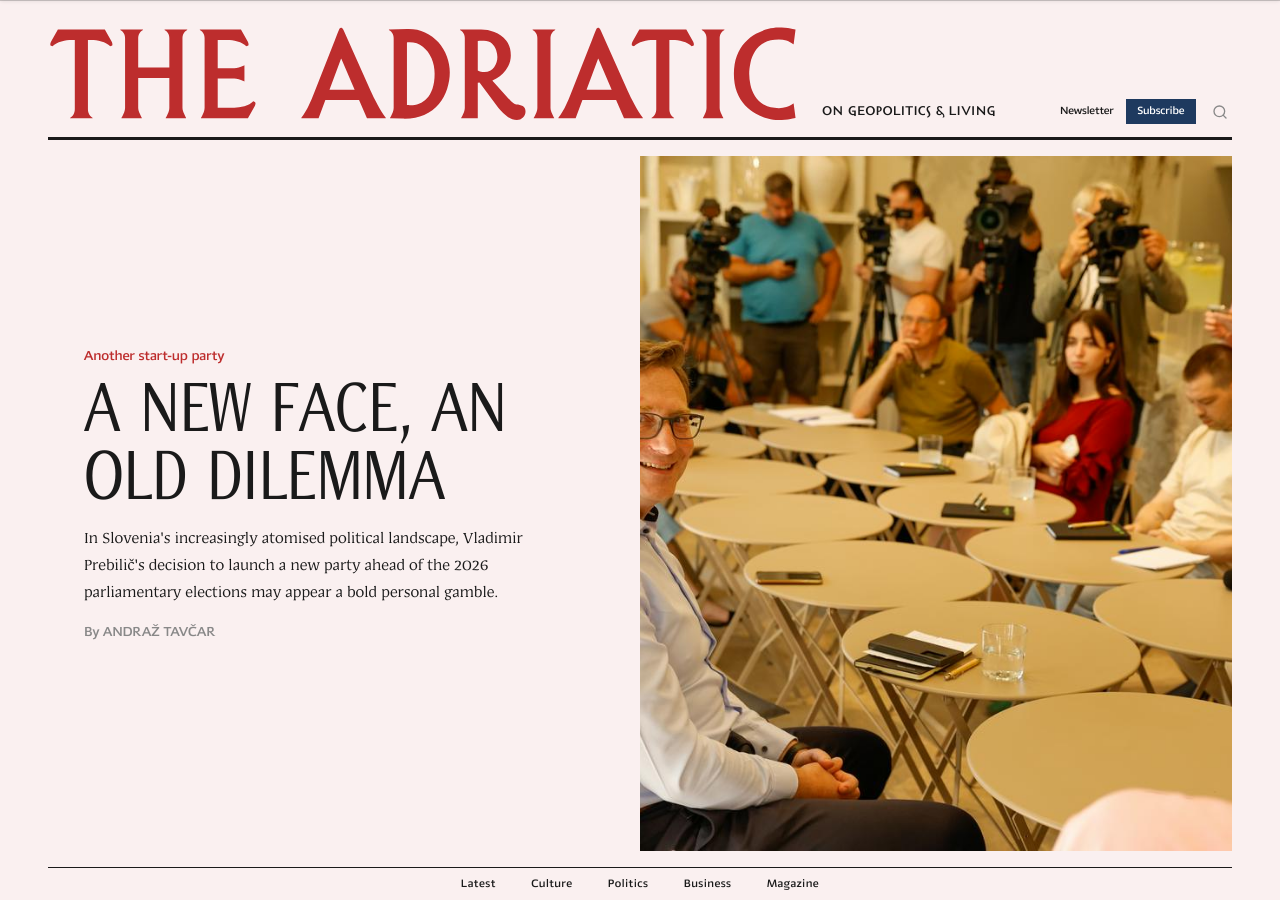
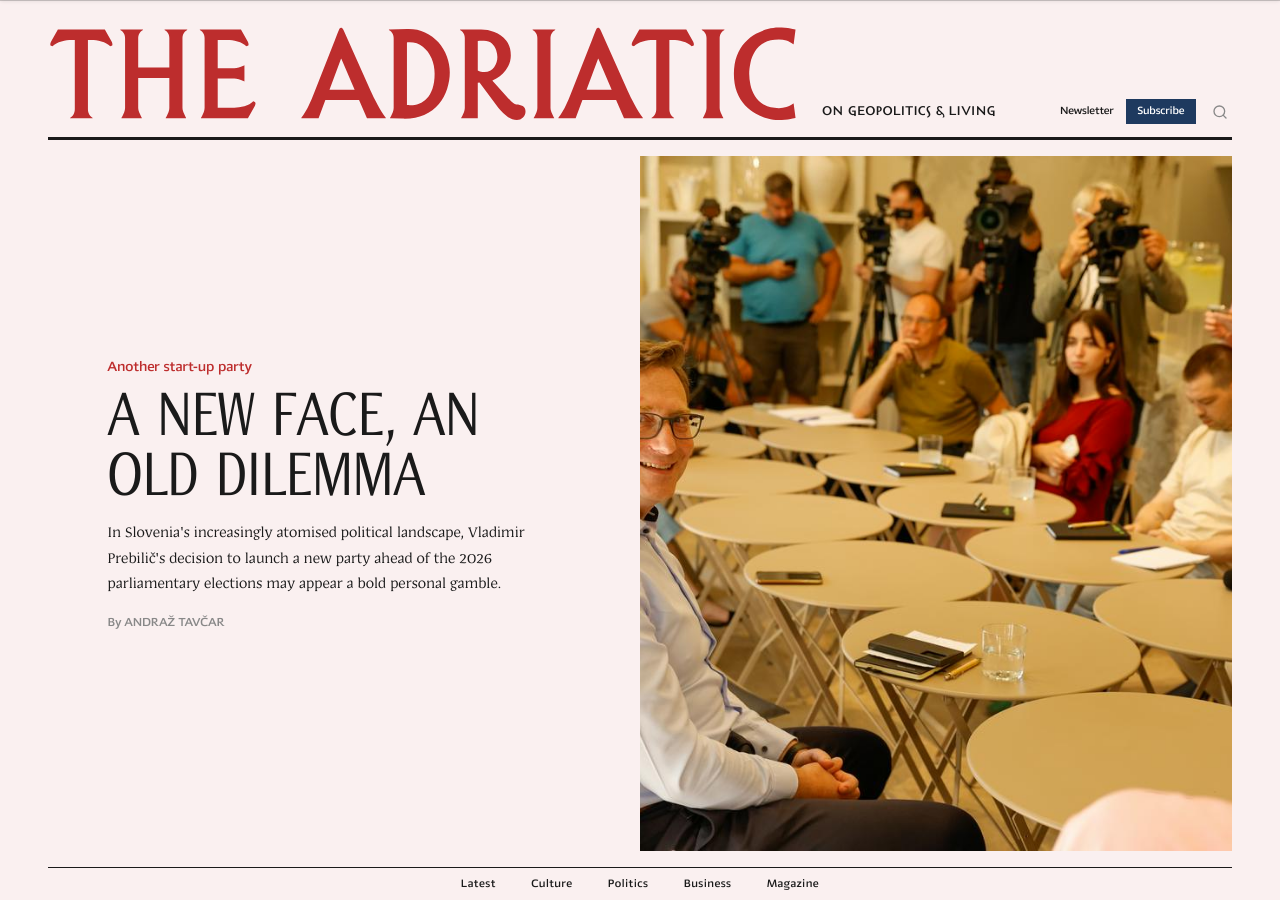
Before and after one commit to tramci/adriatic-website, a Jekyll site: the page built from index.html, in a window 1280 px wide and 900 px high. Built offline with Jekyll 4.4.1, drawn with Linux system fonts in a browser that asks for light colours; the list of posts is cut into pages by our own code.

```diff
--- a/assets/css/main.css
+++ b/assets/css/main.css
@@ -607,21 +607,21 @@
 }
 
 .hero-text {
-  padding: var(--z-ds-space-xxl) 1.5rem;
+  padding: clamp(2rem, 1rem + 3vw, 4rem) clamp(1rem, 0.5rem + 2vw, 2.5rem);
   display: flex;
   flex-direction: column;
   justify-content: center;
   align-items: flex-start;
   text-align: left;
   color: #1a1a1a;
-  max-width: 520px;
+  max-width: clamp(400px, 300px + 15vw, 600px);
   margin-left: auto;
   margin-right: auto;
 }
 
 .hero-text .category-tag {
   font-family: 'SajJY', Verdana, sans-serif;
-  font-size: var(--z-ds-fontsize-14);
+  font-size: clamp(0.8rem, 0.5rem + 0.5vw, 1.2rem);
   font-weight: 700;
   color: #bd2d2d;
   margin-bottom: var(--z-ds-space-xxxs);
@@ -630,7 +630,7 @@
 
 .hero-headline {
   font-family: 'Lado', Arial Narrow, sans-serif;
-  font-size: 5rem;
+  font-size: clamp(3.5rem, 2rem + 3vw, 6rem);
   font-weight: 300;
   color: #1a1a1a;
   line-height: 0.85;
@@ -645,7 +645,7 @@
 .hero-summary {
   font-family: 'Adriatic22', Georgia, serif;
   font-weight: 400;
-  font-size: 1.125rem;
+  font-size: clamp(1rem, 0.75rem + 0.4vw, 1.3rem);
   color: #1a1a1a;
   line-height: 1.5;
   margin: 0 0 var(--z-ds-space-s);
@@ -654,7 +654,7 @@
 .hero-author {
   font-family: 'SajJY', Verdana, sans-serif;
   color: #888888;
-  font-size: 0.875rem;
+  font-size: clamp(0.75rem, 0.5rem + 0.35vw, 1rem);
   font-weight: 700;
   font-style: normal;
 }
```
